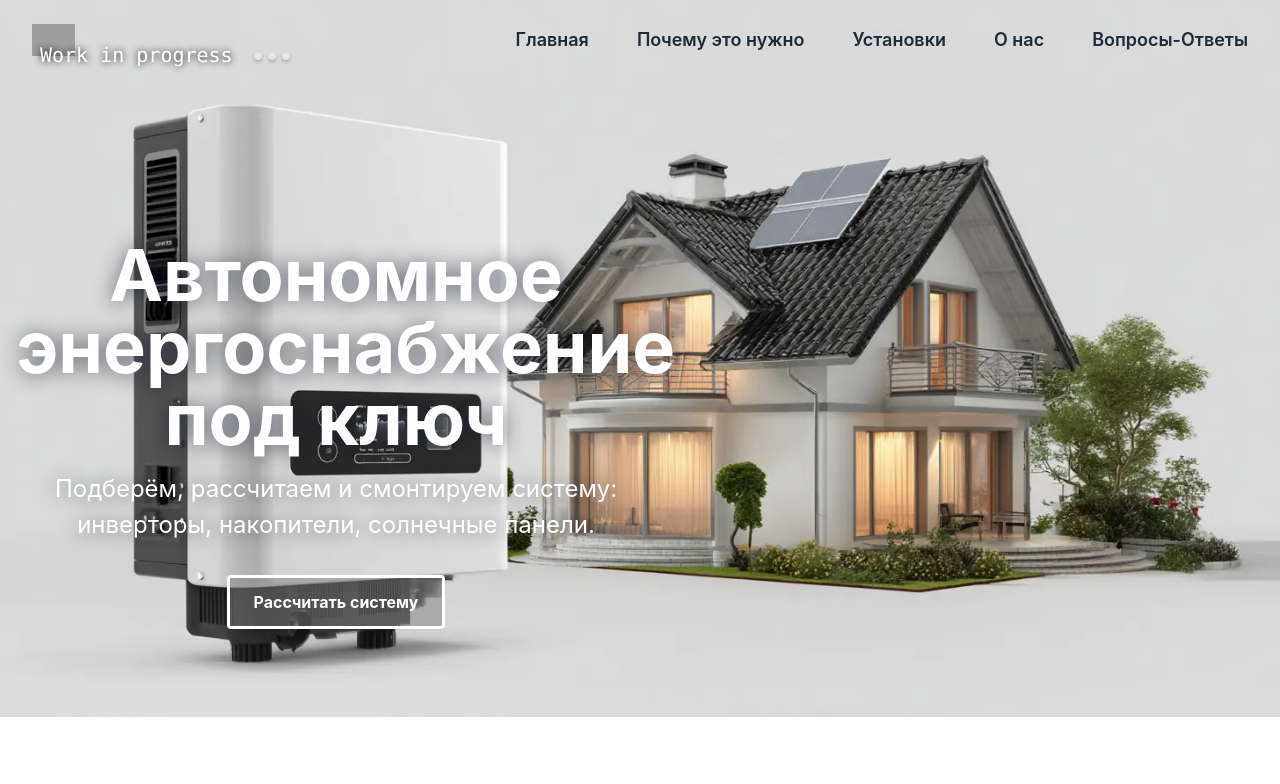
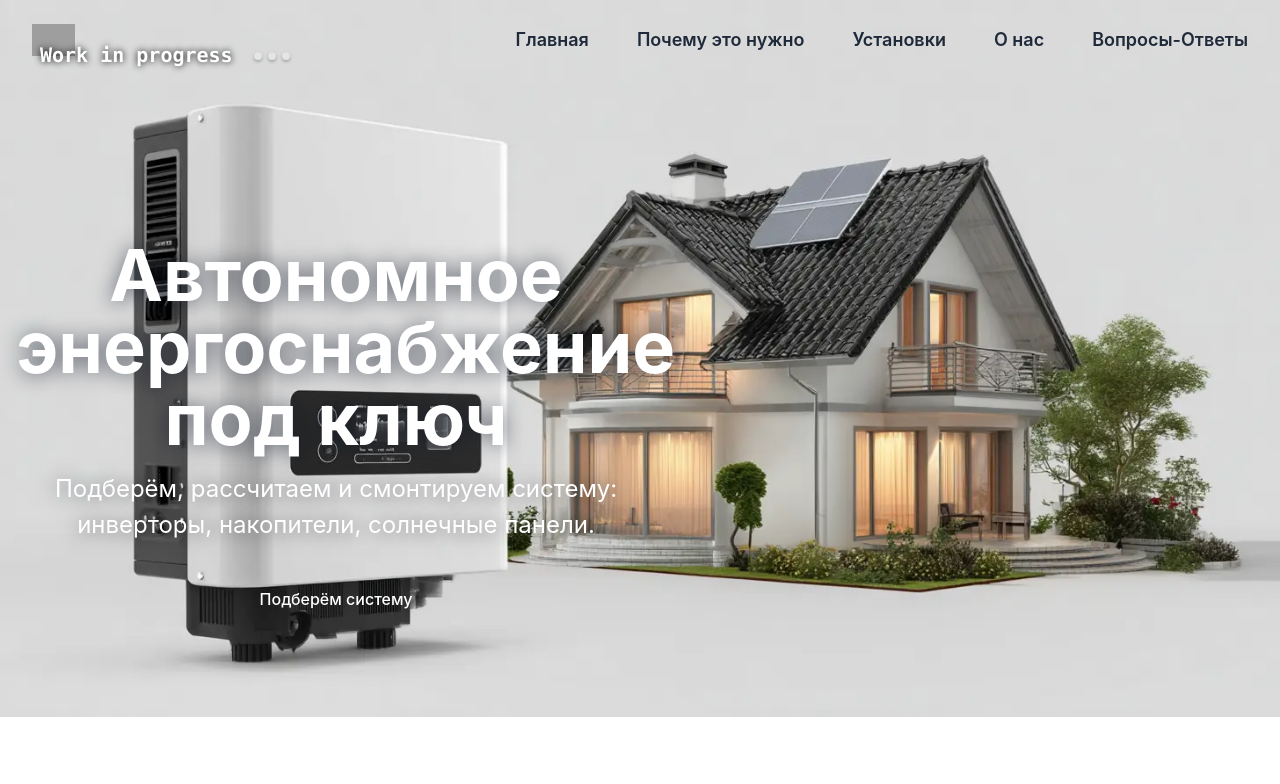
Before and after one commit to GarryVar/invertor-energy, a React (Vite) app: page / in a window 1280 px wide. Shown: the top 784 px of the page. Built offline with nearby package versions, Linux system fonts and the light colour scheme; grey boxes are pictures that could not be loaded.

Commit message:
feat: add modal contact form with scroll lock on body

```diff
--- a/src/components/Hero/Hero.jsx
+++ b/src/components/Hero/Hero.jsx
@@ -1,8 +1,34 @@
+import { useState, useEffect } from "react";
 import Header from "../Header/Header";
 import HeroImage from "../../assets/image02.webp";
 import styles from "./Hero.module.css";
+import ContactForm from "../ContactForm/ContactForm";
+import IconMenuClose from "../SvgIcons/IconMenuClose";
 
 function Hero() {
+  const [isModalOpen, setIsModalOpen] = useState(false);
+
+  // Блокируем скролл body, когда модалка открыта
+  useEffect(() => {
+    if (isModalOpen) {
+      document.body.style.overflow = "hidden";
+      // Важно: сохраняем текущую позицию скролла, чтобы после закрытия не «прыгало»
+      const scrollPosition = window.scrollY;
+      document.body.style.position = "fixed";
+      document.body.style.width = "100%";
+      document.body.style.top = `-${scrollPosition}px`;
+    } else {
+      // Возвращаем всё как было
+      const scrollPosition = document.body.style.top
+        ? parseInt(document.body.style.top.replace("px", ""), 10)
+        : 0;
+      document.body.style.position = "";
+      document.body.style.top = "";
+      window.scrollTo(0, -scrollPosition);
+      document.body.style.overflow = "";
+    }
+  }, [isModalOpen]);
+
   return (
     <section className={styles.relative}>
       <img
@@ -10,6 +36,8 @@ function Hero() {
         alt="Энергосистема в частном доме"
         className={`${styles.hero}`}
       />
+
+      {/* Work in progress блок */}
       <div
         style={{
           display: "flex",
@@ -17,23 +45,25 @@ function Hero() {
           position: "fixed",
           top: "40px",
           left: "40px",
-          zIndex: "900",
+          zIndex: 900,
           color: "white",
-          fontwEight: "bold",
+          fontWeight: "bold",
           fontSize: "20px",
           textShadow: "0 0 7px black",
         }}
       >
         <code>Work in progress</code>
-        <div class="typing-dots">
+        <div className="typing-dots">
           <span></span>
           <span></span>
           <span></span>
         </div>
       </div>
-      <div className="absolute inset-0 ">
+
+      <div className="absolute inset-0">
         <Header />
       </div>
+
       <div
         className={`${styles.title} absolute inset-x-0 top-1/3 max-w-1xl lg:w-2xl px-4 text-center text-white z-10`}
       >
@@ -44,10 +74,39 @@ function Hero() {
           Подберём, рассчитаем и смонтируем систему: инверторы, накопители,
           солнечные панели.
         </p>
-        <button className="border-3 text-white px-6 py-3 rounded font-bold bg-transparent hover:text-gray-900 transition shadow-2xs">
-          Рассчитать систему
+
+        <button
+          onClick={() => setIsModalOpen(true)}
+          className="text-white py-3 px-4 rounded hover:bg-blue-700 transition font-medium"
+        >
+          Подберём систему
         </button>
       </div>
+
+      {isModalOpen && (
+        <div
+          className="fixed inset-0 bg-black/60 z-50 flex items-center justify-center p-4 sm:p-6"
+          onClick={(e) => {
+            if (e.target === e.currentTarget) setIsModalOpen(false);
+          }}
+        >
+          <div
+            className={`${styles.modalWrapper} bg-white rounded-xl shadow-2xl w-full max-w-md mx-auto`}
+            onClick={(e) => e.stopPropagation()}
+          >
+            <div className="flex justify-end p-4">
+              <button
+                className={`${styles.buttonClose}`}
+                type="button"
+                onClick={() => setIsModalOpen(false)}
+              >
+                <IconMenuClose />
+              </button>
+            </div>
+            <ContactForm />
+          </div>
+        </div>
+      )}
     </section>
   );
 }
--- a/src/components/Hero/Hero.module.css
+++ b/src/components/Hero/Hero.module.css
@@ -3,7 +3,7 @@
   overflow: hidden;
   border-bottom-left-radius: var(--radius-4xl);
   border-bottom-right-radius: var(--radius-4xl);
-  background-color: #dbdbdb;
+  background-color: var(--primary-grey);
   display: flex;
   flex-direction: column;
 }
@@ -31,7 +31,18 @@ p {
 }
 
 button {
-  background-color: #80808080;
+  background-color: var(--color-cyan-700);
+}
+
+.modalWrapper {
+  position: relative;
+}
+
+.buttonClose {
+  position: absolute;
+  right: 10px;
+  top: 10px;
+  background-color: transparent;
 }
 
 @media (min-width: 920px) {
```
